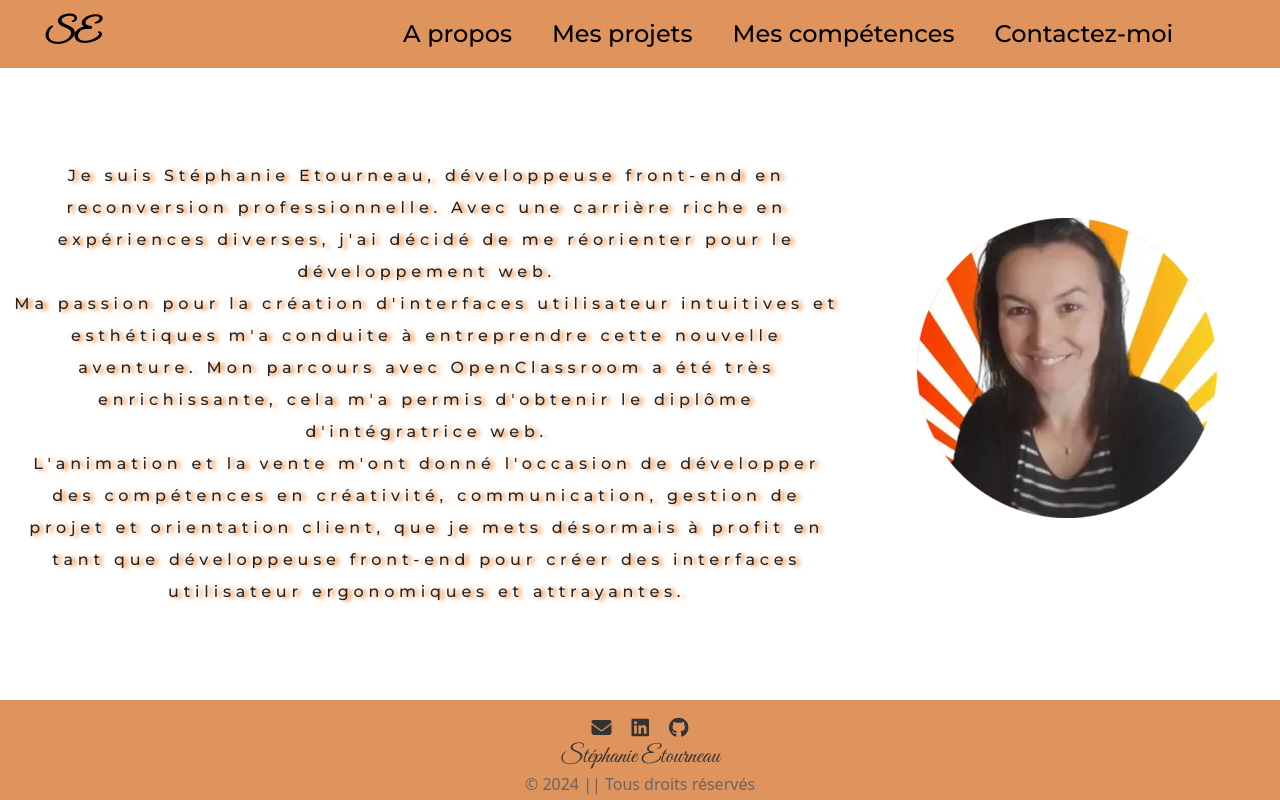
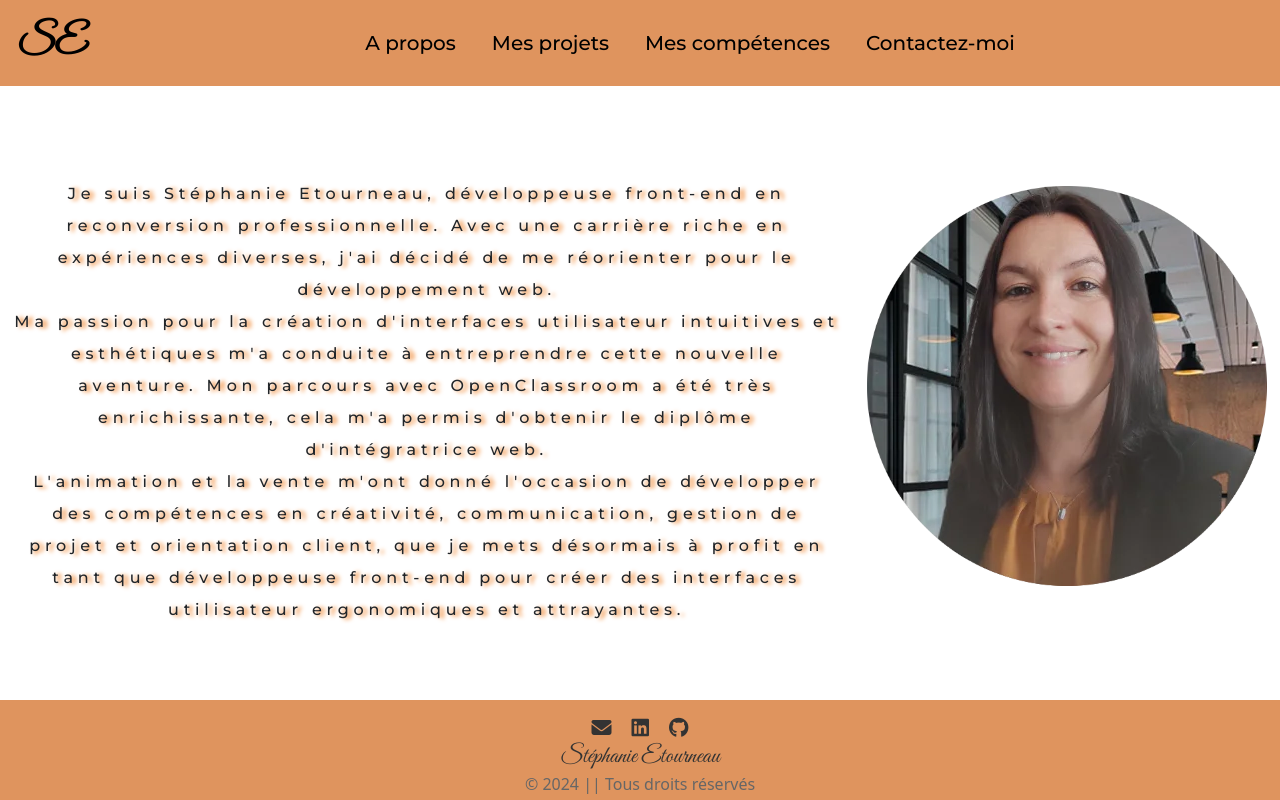
Before and after one commit to stephanieEt/Portfolio, a React (Vite) app: page /Apropos in a window 1280 px wide. Built offline with nearby package versions, Linux system fonts and the light colour scheme; a web font is replaced by a local one.

Commit message:
create menu burger

```diff
--- a/index.html
+++ b/index.html
@@ -1,5 +1,5 @@
 <!doctype html>
-<html lang="en">
+<html lang="fr">
 
 <head>
   <meta charset="UTF-8" />
--- a/src/components/Footer.jsx
+++ b/src/components/Footer.jsx
@@ -6,17 +6,20 @@ const Footer = () => {
       <div className="contactLinks">
         <ul>
           <li>
-            <a href="#">
+            <a href="mailto:stetourneau@gmail.com">
               <i className="fa-solid fa-envelope"></i>
             </a>
           </li>
           <li>
-            <a href="#">
+            <a
+              href="https://www.linkedin.com/in/st%C3%A9phanie-etourneau-42b7901b7/"
+              target="_blank"
+            >
               <i className="fa-brands fa-linkedin"></i>
             </a>
           </li>
           <li>
-            <a href="#">
+            <a href="https://github.com/stephanieEt" target="_blank">
               <i className="fa-brands fa-github"></i>
             </a>
           </li>
--- a/src/components/Header.jsx
+++ b/src/components/Header.jsx
@@ -1,20 +1,42 @@
-import { useState } from "react";
+import { Navbar, Nav } from "react-bootstrap";
+import Logo from "./Logo";
 import { NavLink } from "react-router-dom";
-import Logo from "./Logo";
 
 const Header = () => {
-  const [isOpen, setIsOpen] = useState(false);
-
-  const handleToggle = () => {
-    setIsOpen(!isOpen);
-  };
-
   return (
-    <div className="header">
-      <NavLink to="/">
+    <Navbar
+      bg="light"
+      expand="md"
+      className="header sticky-top container-header"
+    >
+      <NavLink to="/" className="navbar-brand">
         <Logo />
       </NavLink>
-      <nav>
+      <Navbar.Toggle aria-controls="navbarNav" />
+      <Navbar.Collapse id="navbarNav">
+        <Nav className="ml-auto">
+          <NavLink className="nav-link" to="/Apropos">
+            A propos
+          </NavLink>
+          <NavLink className="nav-link" to="/Projets">
+            Mes projets
+          </NavLink>
+          <NavLink className="nav-link" to="/Competences">
+            Mes compétences
+          </NavLink>
+          <NavLink className="nav-link" to="/Contact">
+            Contactez-moi
+          </NavLink>
+        </Nav>
+      </Navbar.Collapse>
+    </Navbar>
+  );
+};
+
+export default Header;
+
+/*
+/* <nav>
         <div
           className={`burger ${isOpen ? "open" : ""}`}
           onClick={handleToggle}
@@ -37,9 +59,4 @@ const Header = () => {
             <li>Contactez-moi</li>
           </NavLink>
         </ul>
-      </nav>
-    </div>
-  );
-};
-
-export default Header;
+      </nav>*/
--- a/src/pages/Apropos.jsx
+++ b/src/pages/Apropos.jsx
@@ -20,7 +20,7 @@ const Apropos = () => {
         </div>
         <div className="col-md-4 col-sm-12 d-flex align-items-center justify-content-center">
           <img
-            src="./src/assets/images/profile.webp"
+            src="./src/assets/images/profile1.webp"
             alt="photo Stéphanie Etourneau"
           />
         </div>
--- a/src/sass/header.scss
+++ b/src/sass/header.scss
@@ -1,86 +1,25 @@
 .header {
-    display: flex;
-    background-color: rgb(223 148 94);
-    justify-content: space-between;
-    align-items: center;
-    padding: 10px 20px;
+    background-color: rgb(223, 148, 94) !important; // Fond du header en orange
 
-    nav {
-        display: flex;
-        align-items: center;
+    .navbar-collapse {
+        justify-content: center; // Centre les éléments dans le conteneur une fois le menu ouvert
+        text-align: center; // Centre le texte à l'intérieur du conteneur
+    }
 
-        .burger {
-            display: none;
-            flex-direction: column;
-            cursor: pointer;
+    .nav-link {
+        color: black !important; // Couleur des liens par défaut
+        margin-right: 20px;
+        font-size: 1.25rem;
+        font-weight: 500;
+        font-family: 'Montserrat';
 
-            .line {
-                width: 25px;
-                height: 3px;
-                background-color: black;
-                margin: 4px 0;
-                transition: all 0.3s ease;
-            }
+        &:hover {
+            color: white !important; // Couleur des liens au survol
         }
+    }
 
-        ul {
-            display: flex;
-            margin-right: 6vw;
-            gap: 20px;
-            padding: 0;
-            list-style: none;
-            text-decoration: none;
-            margin-bottom: 0px;
-
-            @media screen and (max-width: 768px) {
-                display: none;
-                flex-direction: column;
-                align-items: center;
-                gap: 10px;
-                margin-right: 0;
-                width: 100%;
-                background-color: rgba(213, 100, 18, 0.82);
-
-                &.nav-active {
-                    display: flex;
-                }
-            }
-
-            a {
-                text-decoration: none;
-                color: rgba(0, 0, 0, 1);
-                font-size: 24px;
-                font-weight: 500;
-                font-family: "Montserrat";
-
-                &:hover {
-                    color: white;
-                }
-
-                @media screen and (max-width: 768px) {
-                    font-size: 18px;
-                }
-            }
-
-            li {
-                margin: 0 10px;
-
-                @media screen and (max-width: 768px) {
-                    margin: 5px 0;
-                }
-            }
-        }
-
-        @media screen and (max-width: 768px) {
-            .burger {
-                display: flex;
-            }
-        }
-
-        .burger.open .line {
-            display: none;
-        }
-
+    #navbarNav {
+        justify-content: center;
 
     }
 }
```
Also changed, not shown: src/assets/images/profile1.webp (added).
